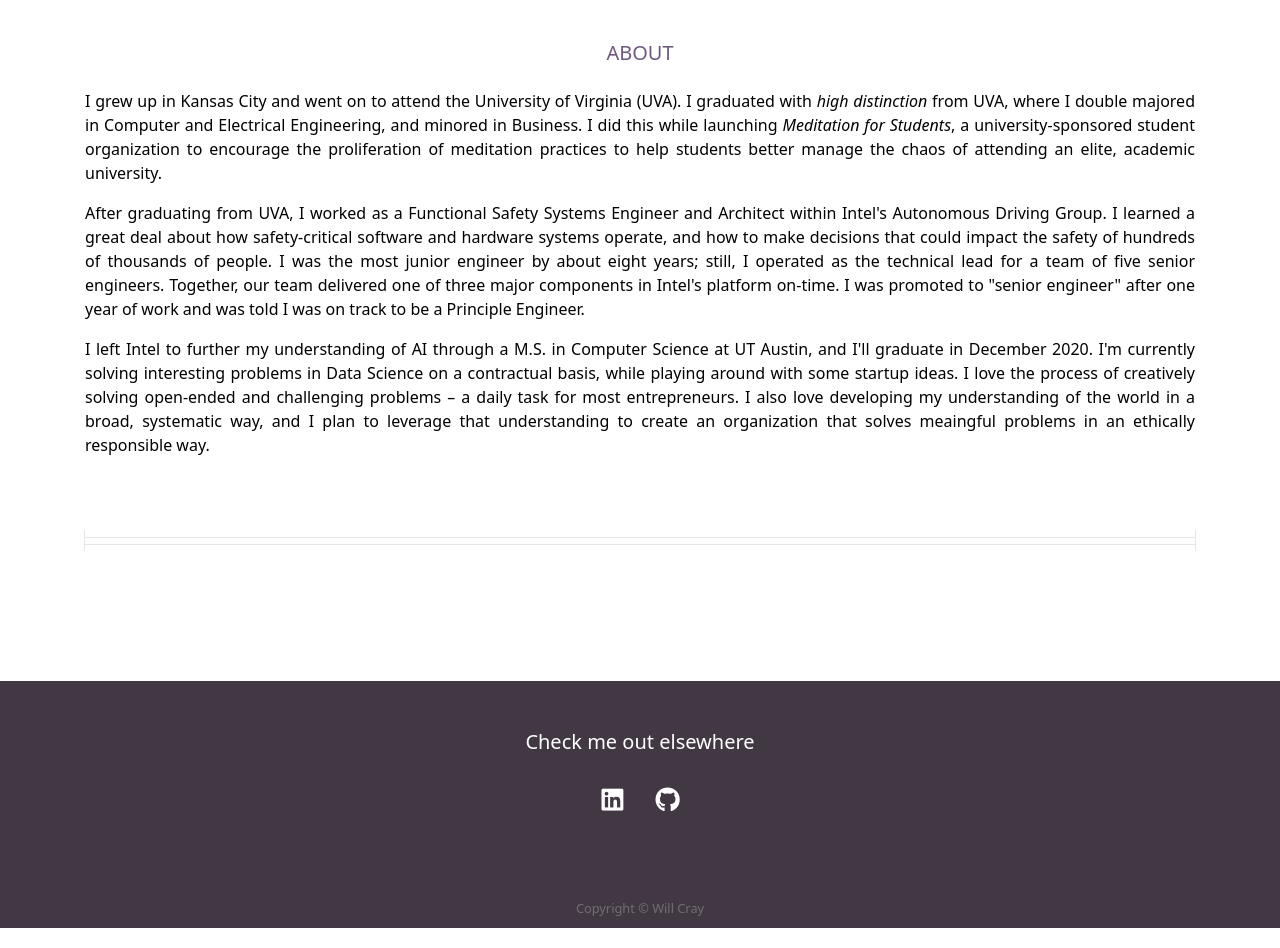
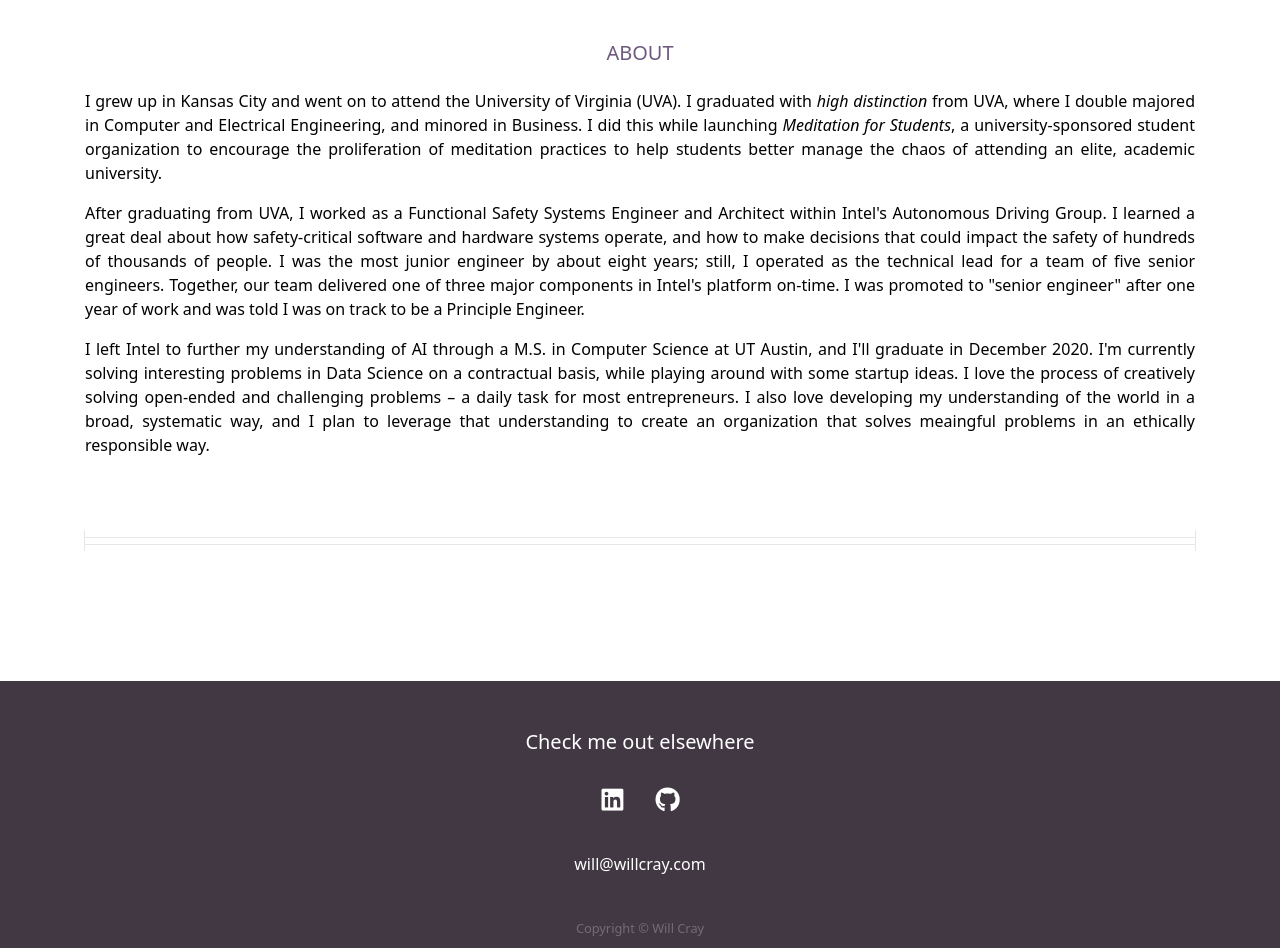
Before and after one commit to willcray/willcray.github.io, a Jekyll site: the page built from index.html, in a window 1280 px wide. Shown: the part 1437-2385 px from the top of the page. Built offline with Jekyll 4.4.1, drawn with Linux system fonts in a browser that asks for light colours; nearby versions of some CDN libraries.

Commit message:
Added email address at bottom of the page

```diff
--- a/_includes/footer.html
+++ b/_includes/footer.html
@@ -20,6 +20,11 @@
                         </li>
                     </ul>
                     <br>
+                    <header>
+                        <h5>
+                            <a href = "mailto: will@willcray.com"> will@willcray.com</a>
+                        </h5>
+                    </header>
                 </section>
 
                 <div class="copyright">
--- a/css/custom.css
+++ b/css/custom.css
@@ -10,6 +10,10 @@
 h2,
 h3 {
     color: rgba(61, 35, 84, 0.75);
+}
+
+h5 {
+    font-size: 1em;
 }
 
 /* Custom Highlighting */
```
